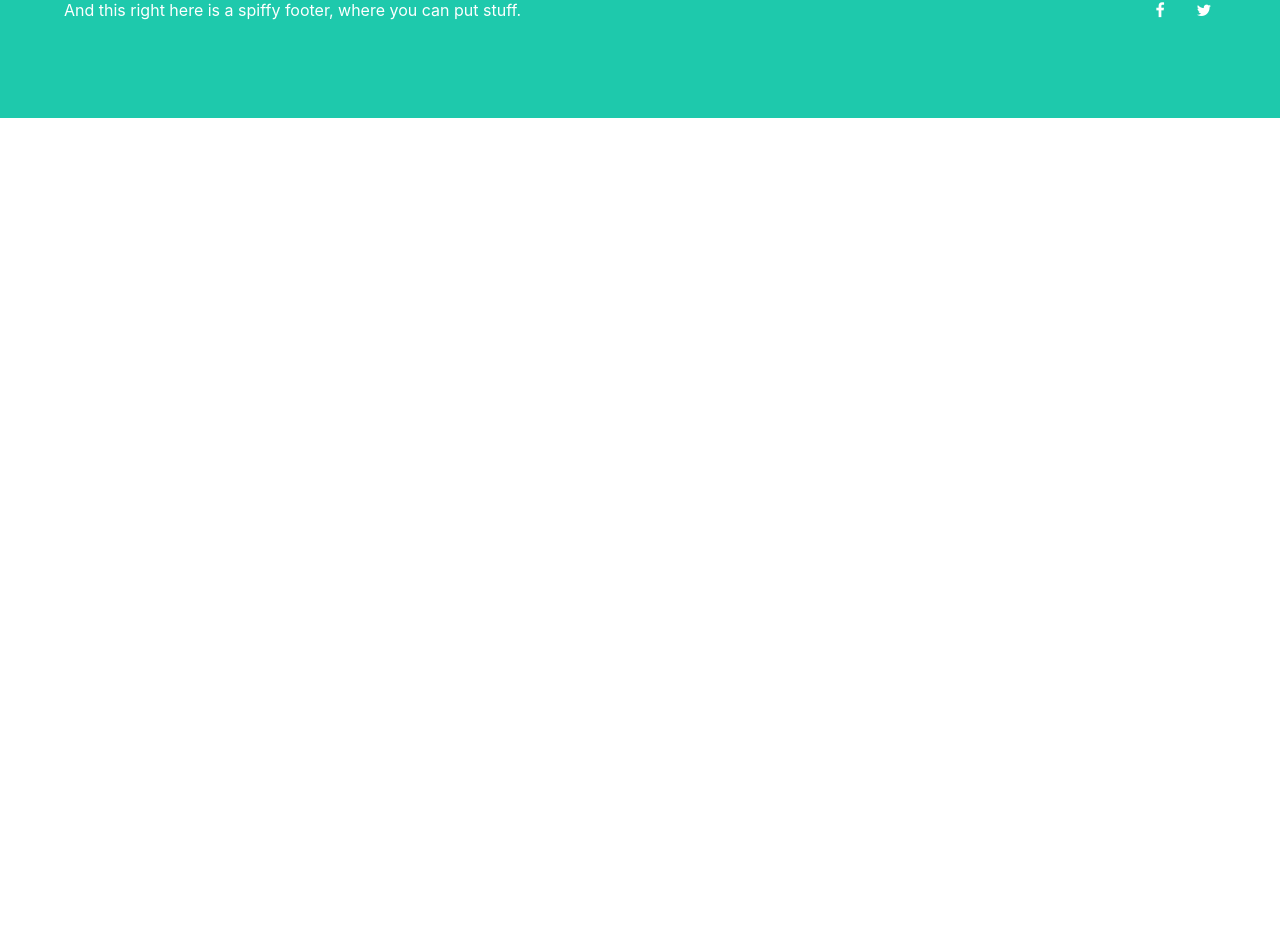
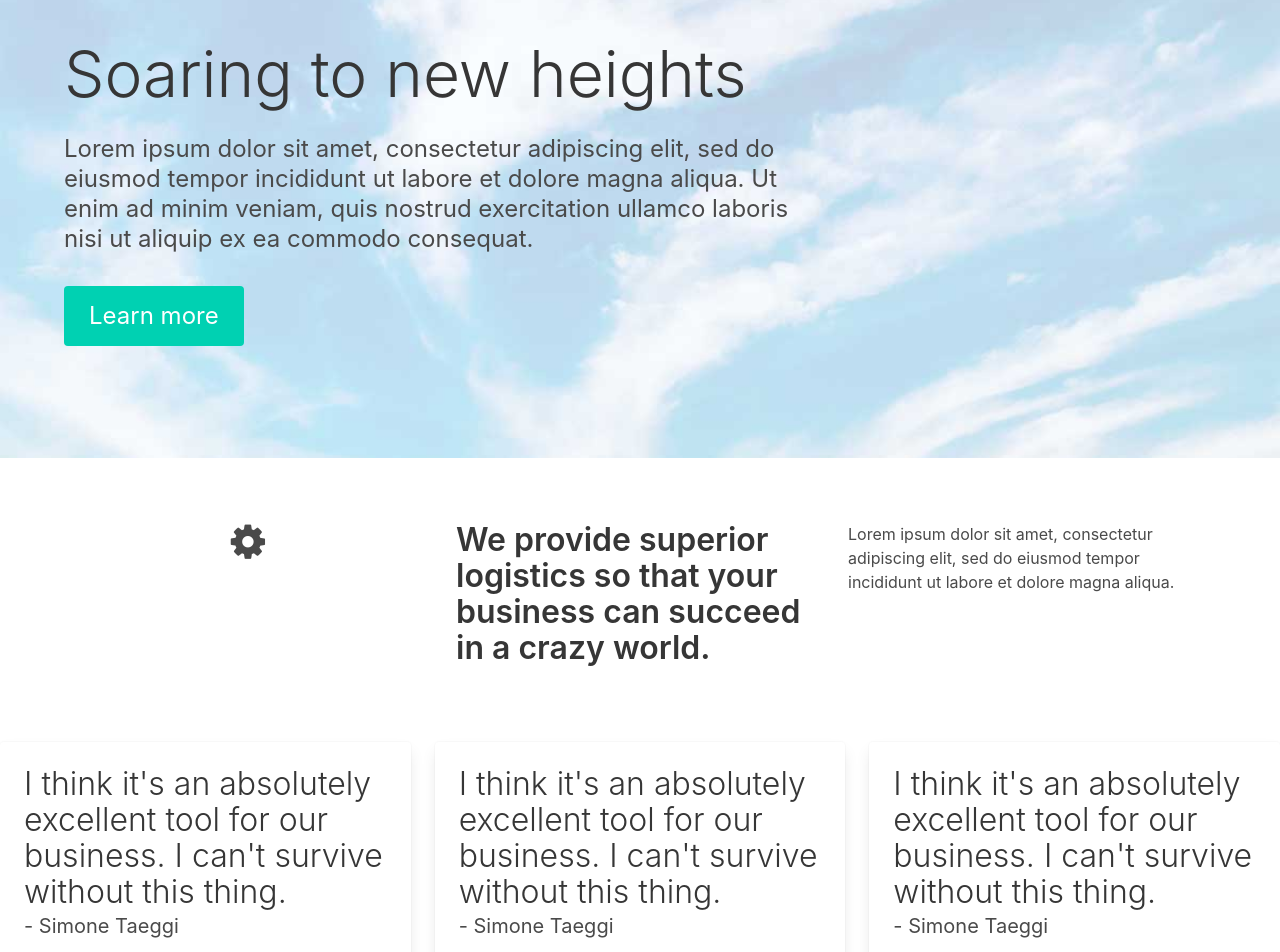
Before and after one commit to simotae14/AngularLandingPage, an Angular app: page / in a window 1280 px wide. Shown: the part 130-1082 px from the top of the page. Before the commit the page ends 800 px from the top, so only its background shows below. Built offline with nearby package versions, Linux system fonts and the light colour scheme.

Commit message:
Added Home Component, structure, css and beahvior

```diff
--- a/src/app/home/home.component.html
+++ b/src/app/home/home.component.html
@@ -1,3 +1,74 @@
-<p>
-  home works!
-</p>
+<section class="hero pd">
+  <div class="hero-body">
+    <div class="container">
+      <h1 class="title">
+        Soaring to new heights
+      </h1>
+      <div class="is-two-thirds column is-paddingless">
+        <h2 class="subtitle is-4">
+          Lorem ipsum dolor sit amet, consectetur adipiscing elit, sed do eiusmod tempor incididunt ut labore et dolore magna aliqua. Ut enim ad minim veniam, quis nostrud exercitation ullamco laboris nisi ut aliquip ex ea commodo consequat.
+        </h2>
+      </div>
+      <a href="" id="learn" class="button is-large is-primary">Learn more</a>
+    </div>
+  </div>
+</section>
+<section class="section pd">
+  <div class="container">
+    <div class="columns pd is-desktop">
+      <div class="column has-text-centered">
+        <i class="fa fa-cog is-primary"></i>
+      </div>
+      <div class="column is-one-third-desktop">
+        <p class="title">
+          <strong>
+            We provide superior logistics so that your business can succeed in a crazy world.
+          </strong>
+        </p>
+      </div>
+      <div class="column">
+        <p>
+          Lorem ipsum dolor sit amet, consectetur adipiscing elit, sed do eiusmod tempor incididunt ut labore et dolore magna aliqua.
+        </p>
+      </div>
+    </div>
+  </div>
+  <div class="columns pd">
+    <div class="column">
+      <div class="card">
+        <div class="card-content">
+          <p class="title">
+            I think it's an absolutely excellent tool for our business. I can't survive without this thing.
+          </p>
+          <p class="subtitle">
+            - Simone Taeggi
+          </p>
+        </div>
+      </div>
+    </div>
+    <div class="column">
+      <div class="card">
+        <div class="card-content">
+          <p class="title">
+            I think it's an absolutely excellent tool for our business. I can't survive without this thing.
+          </p>
+          <p class="subtitle">
+            - Simone Taeggi
+          </p>
+        </div>
+      </div>
+    </div>
+    <div class="column">
+      <div class="card">
+        <div class="card-content">
+          <p class="title">
+            I think it's an absolutely excellent tool for our business. I can't survive without this thing.
+          </p>
+          <p class="subtitle">
+            - Simone Taeggi
+          </p>
+        </div>
+      </div>
+    </div>
+  </div>
+</section>
--- a/src/app/home/home.component.sass
+++ b/src/app/home/home.component.sass
@@ -0,0 +1,32 @@
+@import '../../mq.sass';
+
+.hero
+  background: url('../../assets/clouds.jpg')
+  background-size: cover
+
+  .title
+    font-weight: 300
+    +mobile
+      font-weight: bold
+    +tablet
+      font-size: 2.5rem
+    +desktop
+      font-size: 4rem
+      margin-top: 2rem
+
+h2
+  margin: 1.5rem 0 2rem 0 !important
+
+.fa-cog
+  font-size: 40px
+
+#learn
+  +desktop
+    margin-bottom: 2rem
+
+.pd
+  +tablet
+    padding: 2em 0
+.card
+  p.title
+    font-weight: 300
```
Also changed, not shown: src/assets/clouds.jpg (added).
